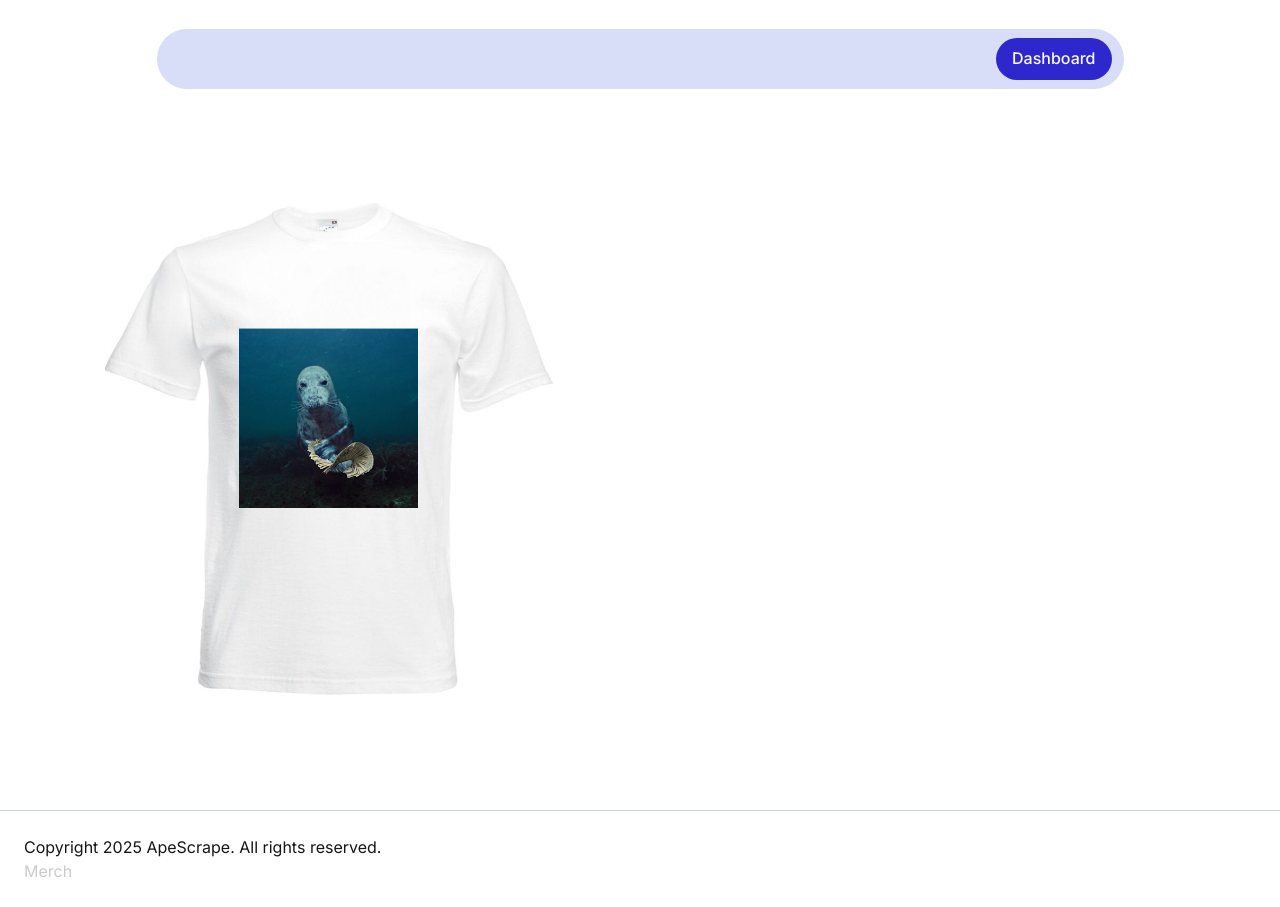
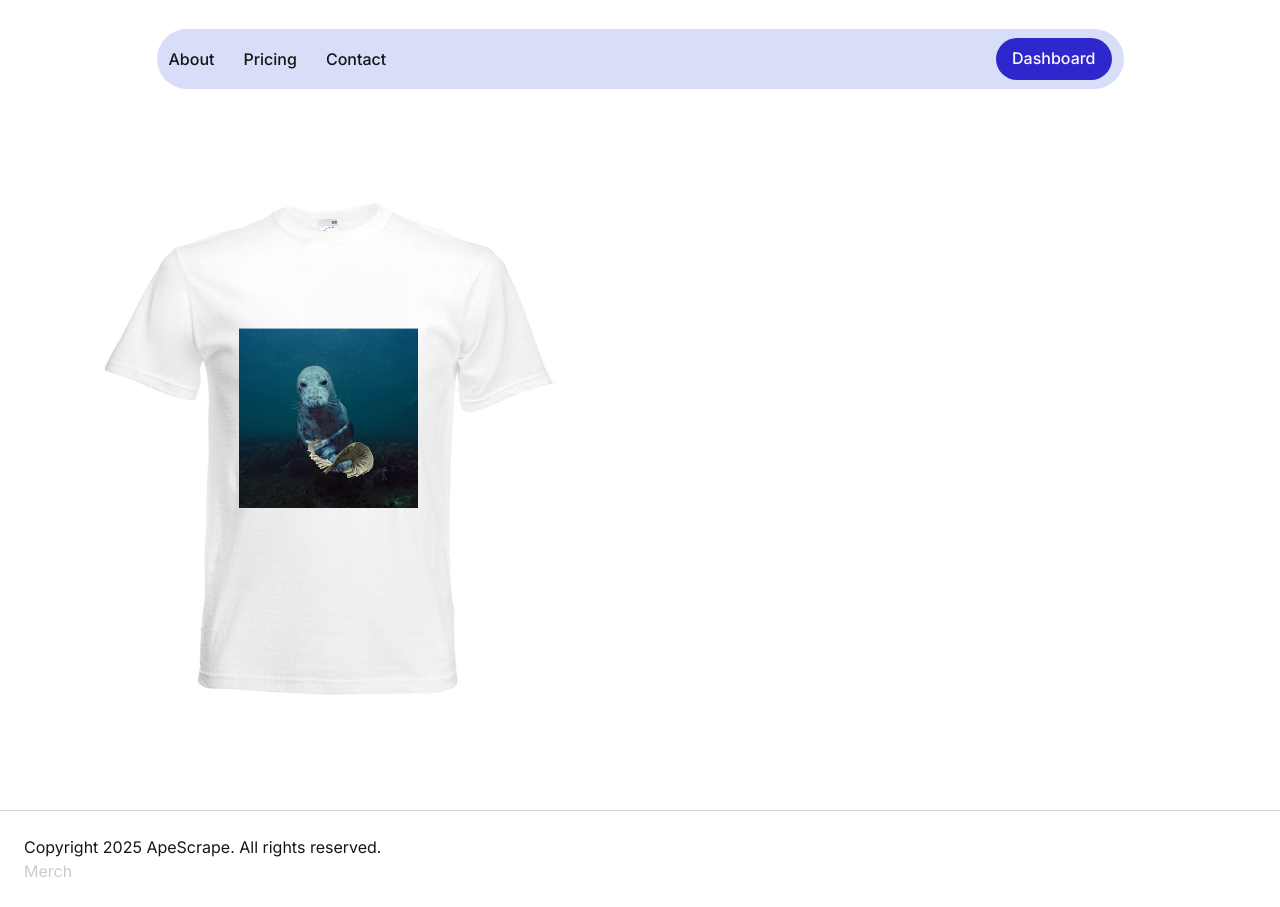
Before and after one commit to 5-quid-coders/apescrape-site, a Jekyll site: the page built from merch.md, in a window 1280 px wide. Built offline with Jekyll 4.4.1, drawn with Linux system fonts in a browser that asks for light colours.

Commit message:
Update navbar.html

```diff
--- a/_includes/navbar.html
+++ b/_includes/navbar.html
@@ -1,5 +1,9 @@
 <nav class="text-[16px] font-medium rounded-full bg-[#D8DEF8] mx-auto mt-[29px] flex flex-row items-center justify-between max-w-[967px] w-full h-[60px] px-[12px] py-0 gap-0 border-0 shadow-none">
-  <div class="flex items-center gap-[29px]"></div>
+  <div class="flex items-center gap-[29px]">
+    <a href="about">About</a>
+    <a href="pricing">Pricing</a>
+    <a href="contact">Contact</a>
+  </div>
 
   <div class="flex ml-auto items-center space-x-4 h-full py-[9px]">
     <a href="" class="cursor-pointer !h-full px-4 py-2 bg-[#2f27ce] text-[#fbfbfe] rounded-full">Dashboard</a>
```
